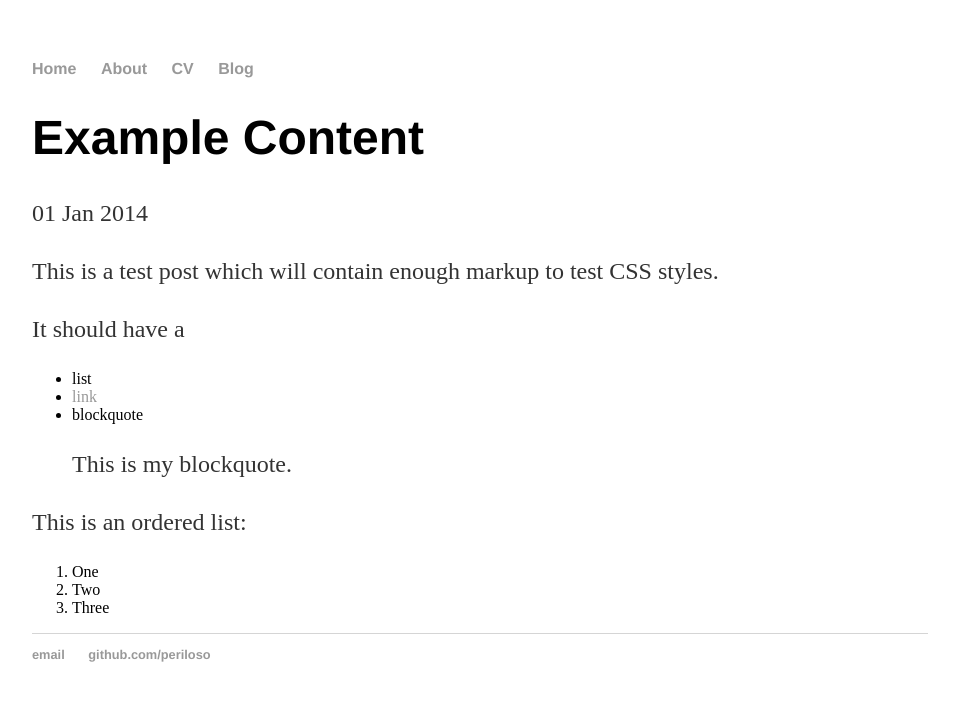
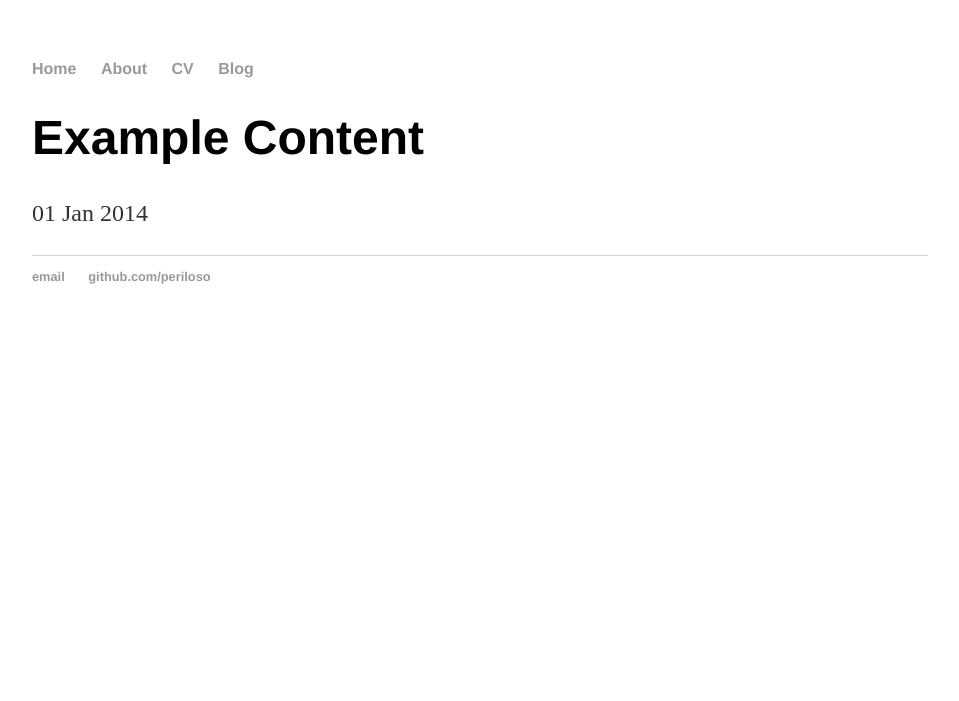
Before and after one commit to periloso/Resume, a Jekyll site: the page built from _posts/2014-01-01-example-content.md, in a window 1280 px wide. Shown: the top 701 px of the page, without its empty margins (160-1119 px from the left). Built offline with Jekyll 4.4.1, drawn with Linux system fonts in a browser that asks for light colours; Markdown is read by kramdown in place of the engine named in the settings.

Commit message:
Update 2014-01-01-example-content.md

```diff
--- a/_posts/2014-01-01-example-content.md
+++ b/_posts/2014-01-01-example-content.md
@@ -2,18 +2,3 @@
 layout: post
 tags: css github jekyll markdown grunt
 ---
-
-This is a test post which will contain enough markup to test CSS styles.
-
-It should have a
-- list
-- [link](http://attebury.me)
-- blockquote
-
-> This is my blockquote.
-
-This is an ordered list:
-
-1. One
-2. Two
-3. Three
```
